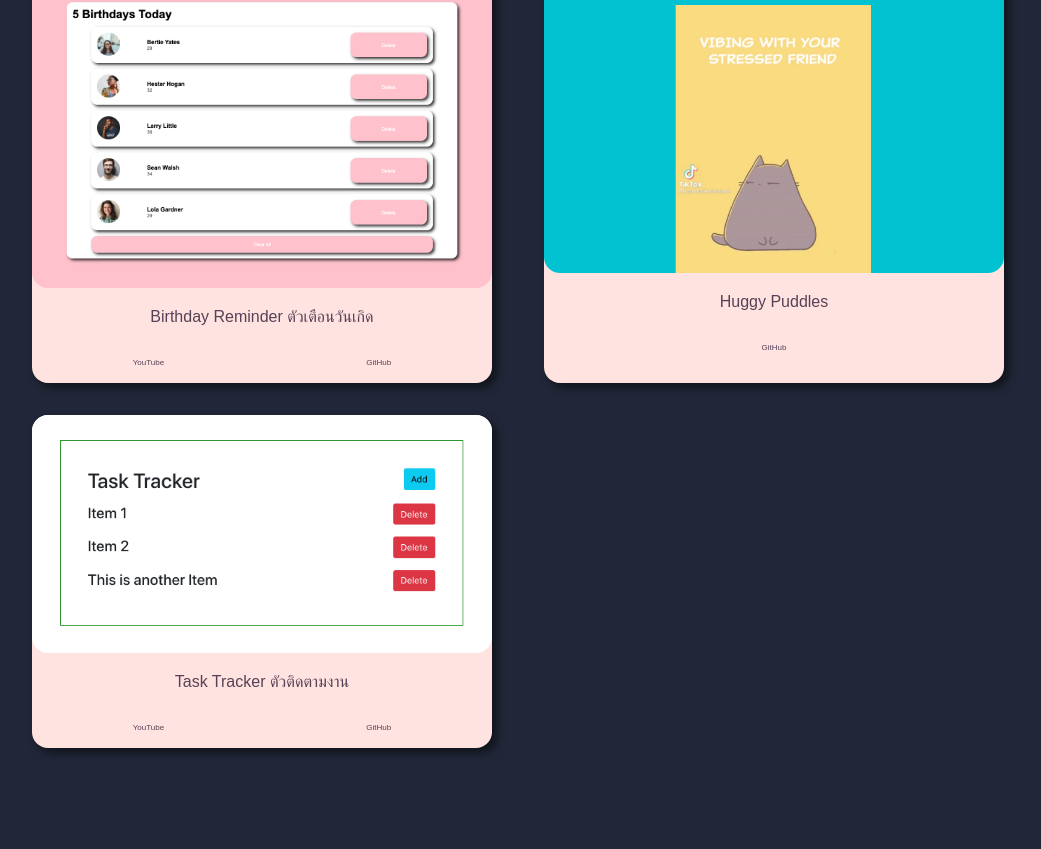
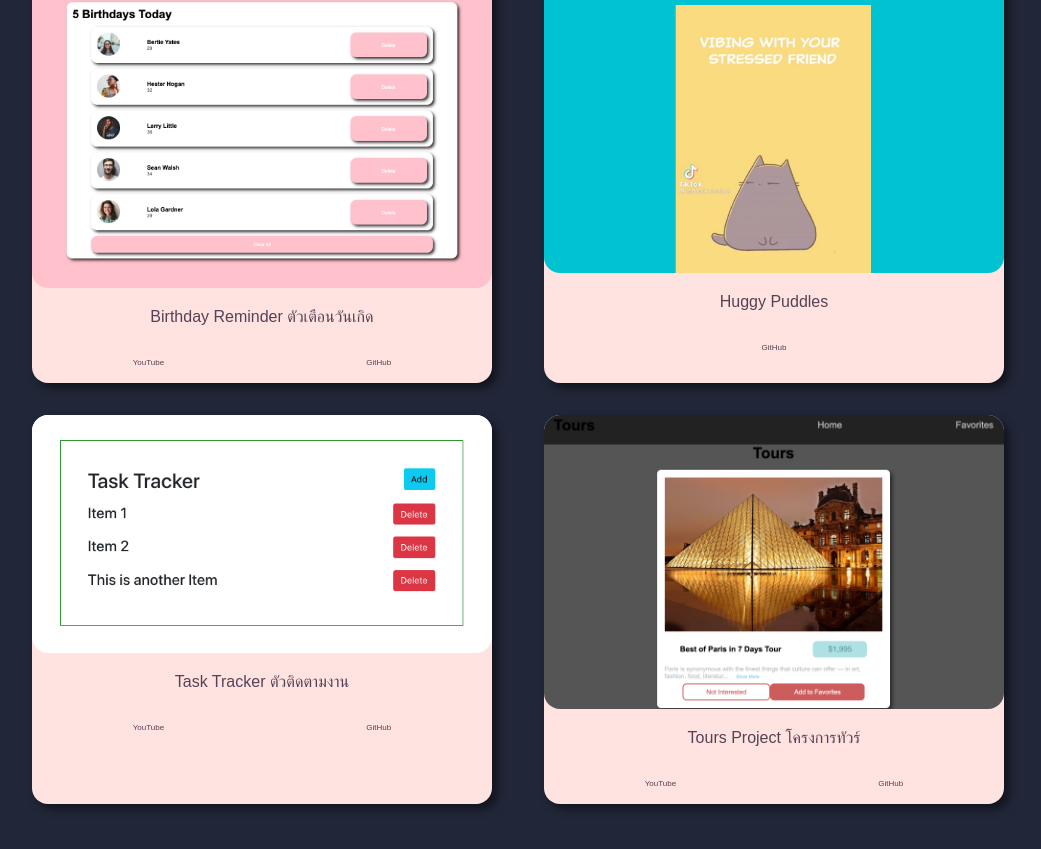
Before and after one commit to linusidom/project_showcase, a React (Create React App) app: page / in a window 1280 px wide. Shown: the part 1001-1850 px from the top of the page, without its empty margins (122-1163 px from the left). Built offline with nearby package versions, Linux system fonts and the light colour scheme.

Commit message:
added project 2 tours

```diff
--- a/src/components/Projects.js
+++ b/src/components/Projects.js
@@ -5,17 +5,11 @@ export default function Projects(props){
         <div>
             <h1 className='title'>Tutorial / Roadmap - กวดวิชา / แผนงาน</h1>
             <div>
-                {props.projects.map((project) => {
-                    if(project.category === 'tutorial'){
-                    return <Project key={project.id} project={project}/>}
-                })}
+                {props.projects.map((project) => project.category === 'tutorial' && <Project key={project.id} project={project}/>)}
             </div>
             <h1 className='title'>Basic Projects - โครงการพื้นฐาน</h1>
             <div className='projects'>
-                {props.projects.map((project) => {
-                    if(project.category === 'basic'){
-                        return <Project key={project.id} project={project}/>}
-                })}
+                {props.projects.map((project) => project.category === 'basic' && <Project key={project.id} project={project}/>)}
             </div>
         </div>
     )
--- a/src/data.js
+++ b/src/data.js
@@ -43,6 +43,16 @@ const data = [
         titleThai: 'React การพัฒนาเต็มกอง',
         category:'tutorial',
     },
+    {
+        id: 5,
+        netlifyLink:'https://spotskillz-tours-project.netlify.app/',
+        youtubeLink:'https://www.youtube.com/watch?v=KlPRXYNmW2E',
+        githubLink:'https://github.com/linusidom/coding101/tree/main/reactIntro/tours_project_redone',
+        imageLink:'../assets/ToursProject.png',
+        title: 'Tours Project',
+        titleThai: 'โครงการทัวร์',
+        category:'basic',
+    },
 
 
 ]
--- a/src/index.css
+++ b/src/index.css
@@ -13,6 +13,8 @@ body {
 
 img{
   width: 100%;
+  /* height: 15rem; */
+  object-fit: cover;
   border-radius: 1rem;
 }
 
```
Also changed, not shown: public/assets/ToursProject.png (added), src/assets/ToursProject.png (added).
